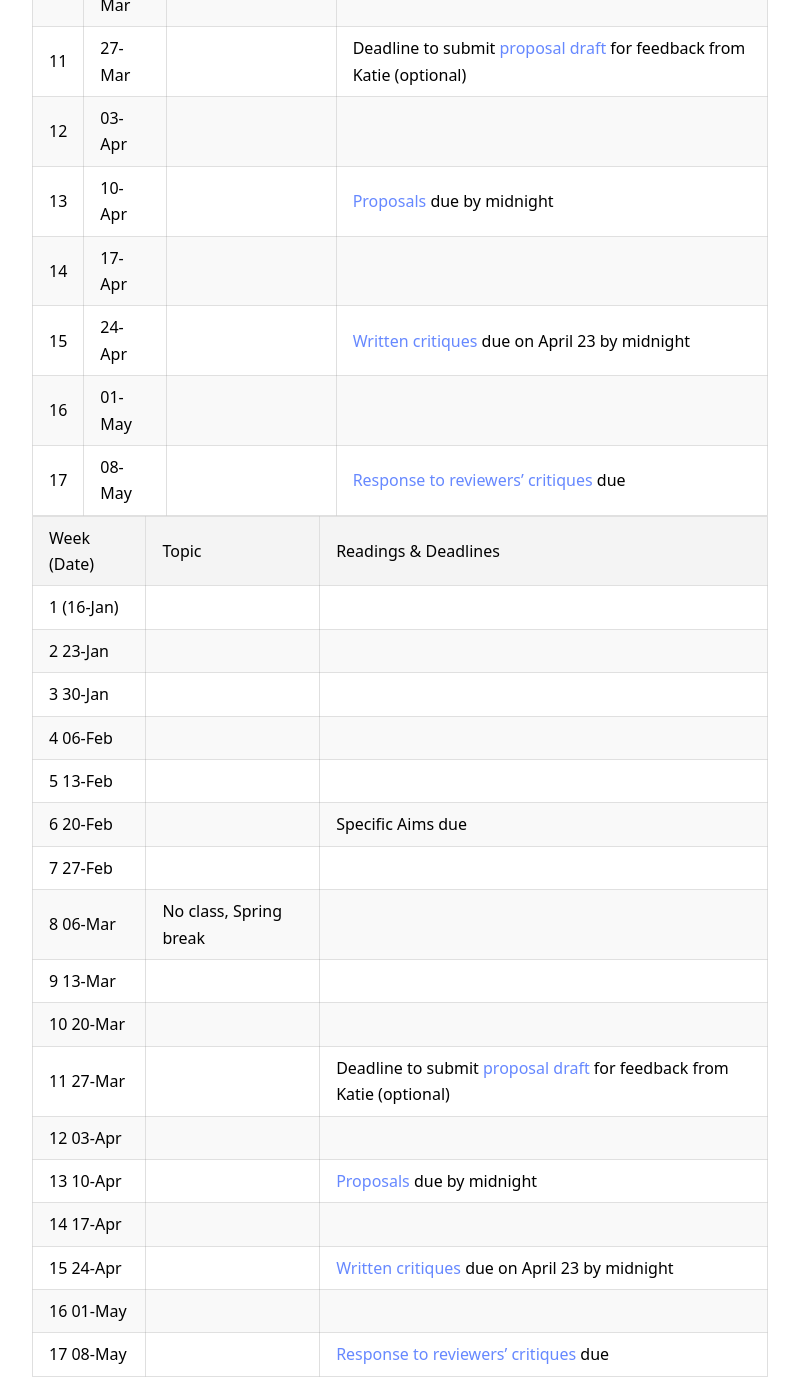
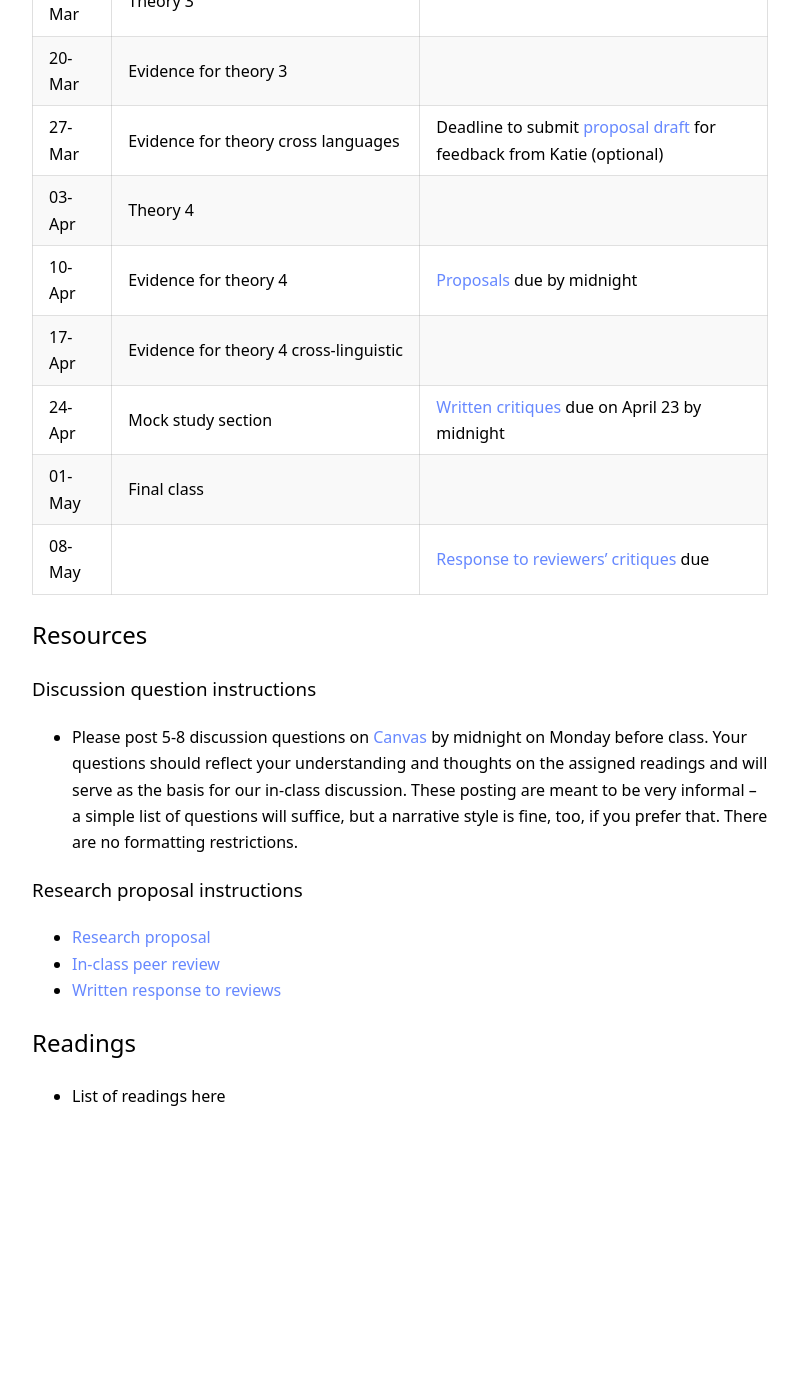
Before and after one commit to kschuler/ling001, a Jekyll site: the page built from index.md, in a window 1280 px wide and 1400 px high, scrolled down 2221 px. Shown: the whole window, without its empty margins (240-1039 px from the left). Built offline with Jekyll 4.4.1, drawn with Linux system fonts in a browser that asks for light colours; after the commit the page ends 3370 px from its top, so only the background shows below that; some of the changed text lies outside the part shown.

Commit message:
Update index.md

```diff
--- a/index.md
+++ b/index.md
@@ -34,46 +34,25 @@ If you are taking the course for credit, your final project will be a research p
 
 ## Schedule
 
-W | Date | Topic | Readings & **Deadlines**
---- | --- | --- | ---
-1 | 16-Jan |  |
-2 | 23-Jan |  |
-3 | 30-Jan |  |
-4 | 06-Feb |  |
-5 | 13-Feb |  |
-6 | 20-Feb |  | **Specific Aims due**
-7 | 27-Feb |  |
-8 | 06-Mar | No class, Spring break |
-9 | 13-Mar |  |
-10 | 20-Mar |  |
-11 | 27-Mar |  | **Deadline to submit [proposal draft](spring2018/research-proposal.html) for feedback from Katie (optional)**
-12 | 03-Apr |  |
-13 | 10-Apr |  | **[Proposals](spring2018/research-proposal.html) due by midnight**
-14 | 17-Apr |  |
-15 | 24-Apr |  | **[Written critiques](spring2018/research-proposal.html#in-class-peer-review) due on April 23 by midnight**
-16 | 01-May |  |
-17 | 08-May |  | **[Response to reviewers' critiques](spring2018/research-proposal.html#written-response-to-reviews) due**
-
-
-Week (Date)| Topic | Readings & **Deadlines**
---- | --- | --- | ---
-1 (16-Jan) |  |
-2 23-Jan |  |
-3 30-Jan |  |
-4 06-Feb |  |
-5 13-Feb |  |
-6 20-Feb |  | **Specific Aims due**
-7 27-Feb |  |
-8 06-Mar | No class, Spring break |
-9 13-Mar |  |
-10 20-Mar |  |
-11 27-Mar |  | **Deadline to submit [proposal draft](spring2018/research-proposal.html) for feedback from Katie (optional)**
-12 03-Apr |  |
-13 10-Apr |  | **[Proposals](spring2018/research-proposal.html) due by midnight**
-14 17-Apr |  |
-15 24-Apr |  | **[Written critiques](spring2018/research-proposal.html#in-class-peer-review) due on April 23 by midnight**
-16 01-May |  |
-17 08-May |  | **[Response to reviewers' critiques](spring2018/research-proposal.html#written-response-to-reviews) due**
+Date | Topic | Readings & **Deadlines**
+ --- | --- | ---
+16-Jan | Prosodic bootstrapping |
+23-Jan | Evidence of prosodic bootstrapping |
+30-Jan | Evidence of prosodic bootstrapping in other languages|
+06-Feb |  Theory 2 |
+ 13-Feb | Evidence for theory 2 |
+20-Feb | Evidence for theory 2 cross language | **Specific Aims due**
+ 27-Feb | Critique specific aims |
+06-Mar | No class, Spring break |
+ 13-Mar | Theory 3 |
+ 20-Mar | Evidence for theory 3 |
+ 27-Mar | Evidence for theory cross languages | **Deadline to submit [proposal draft](spring2018/research-proposal.html) for feedback from Katie (optional)**
+ 03-Apr | Theory 4 |
+ 10-Apr | Evidence for theory 4 | **[Proposals](spring2018/research-proposal.html) due by midnight**
+17-Apr | Evidence for theory 4 cross-linguistic|
+24-Apr | Mock study section | **[Written critiques](spring2018/research-proposal.html#in-class-peer-review) due on April 23 by midnight**
+ 01-May | Final class |
+ 08-May |  | **[Response to reviewers' critiques](spring2018/research-proposal.html#written-response-to-reviews) due**
 
 ## Resources
 
```
